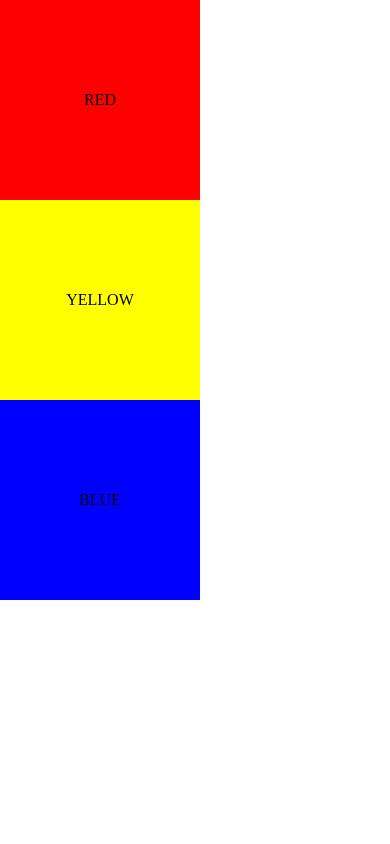
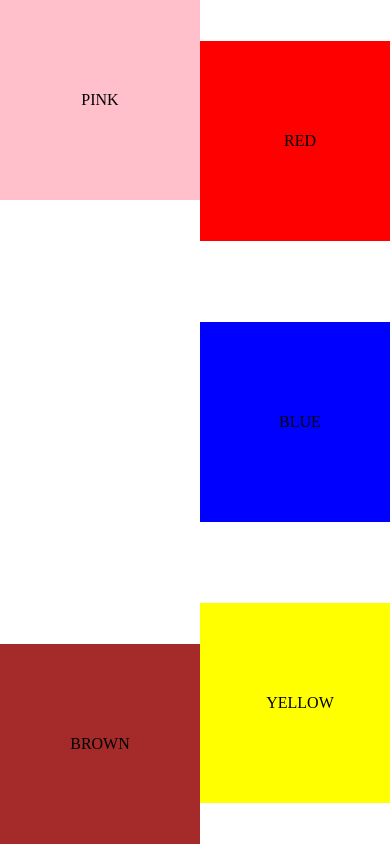
Before and after one commit to AlexanderELucas/media-queries-exercise, a plain HTML site: page index.html in a window 390 px wide. Drawn offline with Linux system fonts and the light colour scheme.

Commit message:
finished exercise

```diff
--- a/index.html
+++ b/index.html
@@ -1,13 +1,16 @@
 <!DOCTYPE html>
 <html lang="en">
+
 <head>
     <meta charset="UTF-8">
     <meta name="viewport" content="width=device-width, initial-scale=1.0">
     <link rel="stylesheet" href="styles.css">
     <title>Document</title>
 </head>
+
 <body>
     <div class="container">
+        <div class="group1">
             <div class="red box">
                 RED
             </div>
@@ -18,5 +21,11 @@
                 BLUE
             </div>
         </div>
+        <div class="group2">
+            <div class="pink box"> PINK </div>
+            <div class="brown box">BROWN</div>
+        </div>
+    </div>
 </body>
+
 </html>
--- a/styles.css
+++ b/styles.css
@@ -5,9 +5,29 @@ body {
 }
 
 .container {
+    display: flex;
+    justify-content: space-evenly;
+    align-items: center;
+    height: 100%;
 
 }
 
+/* .group1,.group2 {
+    border: 3px red solid;
+} */
+.group1{
+    display: flex;
+    justify-content: space-around;
+    flex-grow: 1;
+}
+.group2{
+    display: flex;
+    justify-content: space-around;
+    flex-grow: 1;
+}
+
+
+/* initial box dimensions and format */
 .box {
     height: 200px;
     width: 200px;
@@ -16,18 +36,70 @@ body {
     align-items: center;
 }
 
+/* coloring of boxes */
 .red {
     background-color: red;
 }
-
 .yellow {
     background-color: yellow;
 }
-
 .blue {
     background-color: blue;
 }
-
+.pink {
+    background-color: pink;
+}
+.brown{
+    background-color: brown;
+}
 
 
 /* Media Queries */
+
+@media screen and (max-width: 600px) {
+    .container {
+        flex-flow: column wrap;
+        align-items: stretch;
+    }
+
+    .group1, .group2 {
+        flex-direction: column;
+        align-items: center;
+
+    }
+
+    .group1 {
+        order: 1;
+    }
+    .group2 {
+        justify-content: space-between;
+    }
+
+    .red{
+        align-self: flex-start;
+    }
+    .blue {
+        align-self: flex-end;
+    }
+    .yellow {
+        order: 1;
+    }
+
+}
+
+@media screen and (min-width: 601px) and (max-width: 1200px) {
+
+    .container {
+        flex-direction: column;
+        align-items: stretch;
+        justify-content: center;
+
+    }
+    .group1 {
+        align-items: center;
+    }
+    .group2 {
+        flex-direction: column;
+        align-items: center;
+    }
+}
```
Lines whose indentation alone changed are shown as unchanged.
